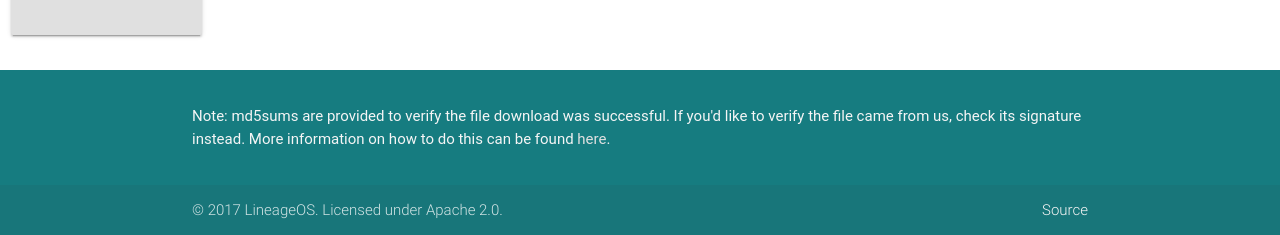
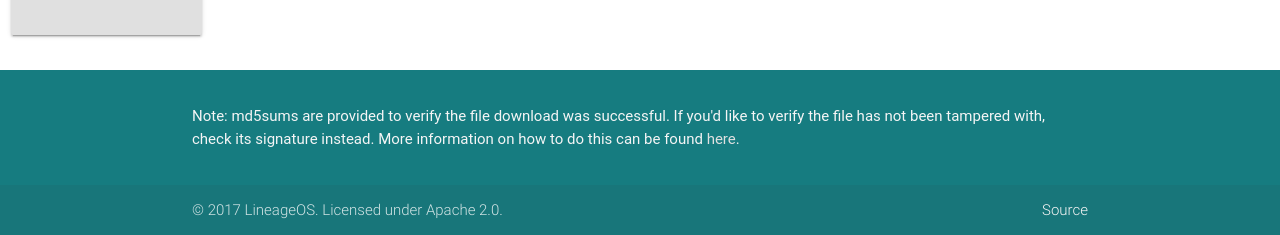
Before and after one commit to lineageos-infra/updater, a Flask app: page / in a window 1280 px wide. Shown: the part 1366-1601 px from the top of the page. Run offline with Flask 2, Linux system fonts and the light colour scheme; data that the repository does not hold is empty; some libraries are stand-ins or nearby versions; some web fonts are replaced.

Commit message:
update wording of note on bottom of page
Change-Id: Ie75c23e12a7b3d877ce1e2d3ca9c455fc290eaee

```diff
--- a/templates/base.html
+++ b/templates/base.html
@@ -35,7 +35,7 @@
           <div class="container">
             <div class="row">
               <div class="col l12 s12">
-                  <p class="grey-text text-lighten-4">Note: md5sums are provided to verify the file download was successful. If you'd like to verify the file came from us, check its signature instead. More information on how to do this can be found <a class="grey-text text-lighten-2" href="">here</a>.</p>
+                  <p class="grey-text text-lighten-4">Note: md5sums are provided to verify the file download was successful. If you'd like to verify the file has not been tampered with, check its signature instead. More information on how to do this can be found <a class="grey-text text-lighten-2" href="">here</a>.</p>
               </div>
             </div>
           </div>
```
